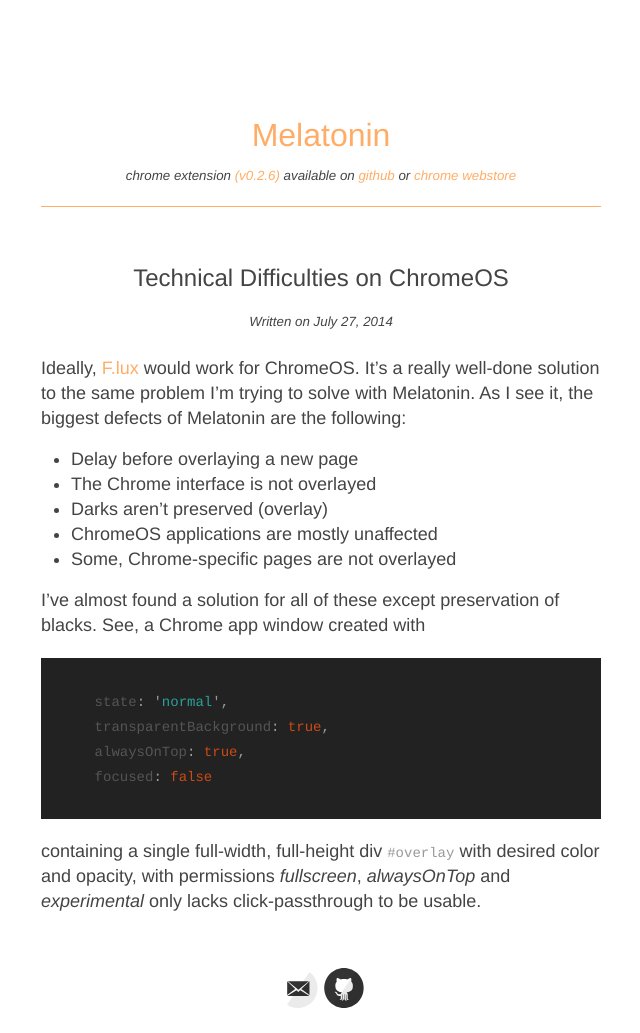
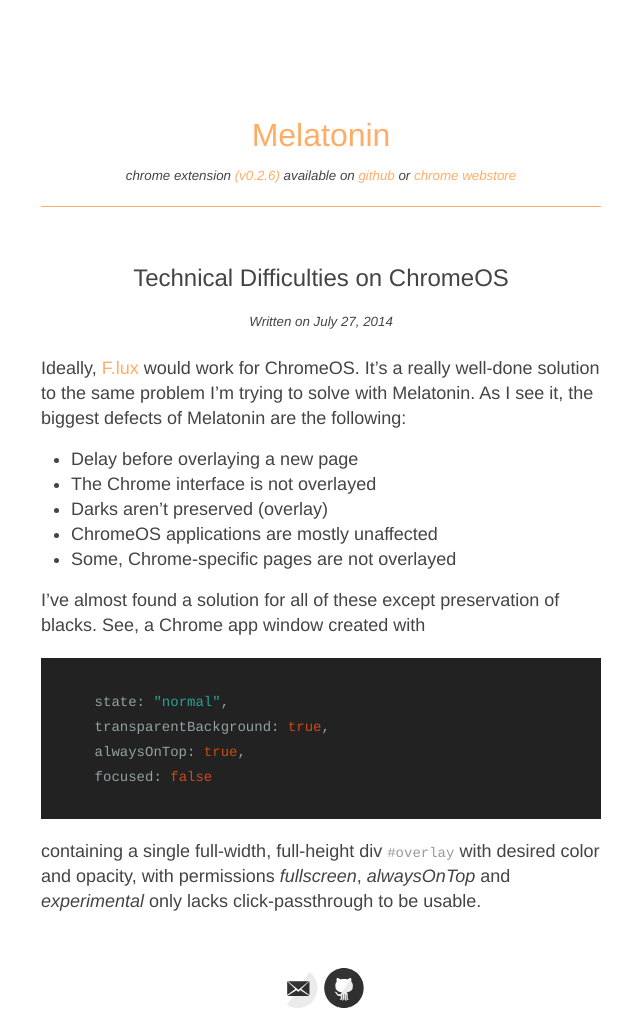
Before and after one commit to jarlg/melatonin, a Jekyll site: the page built from blog/_posts/2014-7-27-Technical-ChromeOS.md, in a window 1280 px wide. Shown: the whole page, without its empty margins (319-959 px from the left). Built offline with Jekyll 4.4.1, drawn with Linux system fonts in a browser that asks for light colours.

Commit message:
Updated 2014-7-27-Technical-ChromeOS.md

````diff
--- a/blog/_posts/2014-7-27-Technical-ChromeOS.md
+++ b/blog/_posts/2014-7-27-Technical-ChromeOS.md
@@ -14,8 +15,8 @@
 
 I've almost found a solution for all of these except preservation of blacks. See, a Chrome app window created with
 
-```javascript
-    state: 'normal',
+```json
+    state: "normal",
     transparentBackground: true,
     alwaysOnTop: true,
     focused: false
````
Also changed, not shown: other parts of blog/_posts/2014-7-27-Technical-ChromeOS.md (+1 -0 lines).
